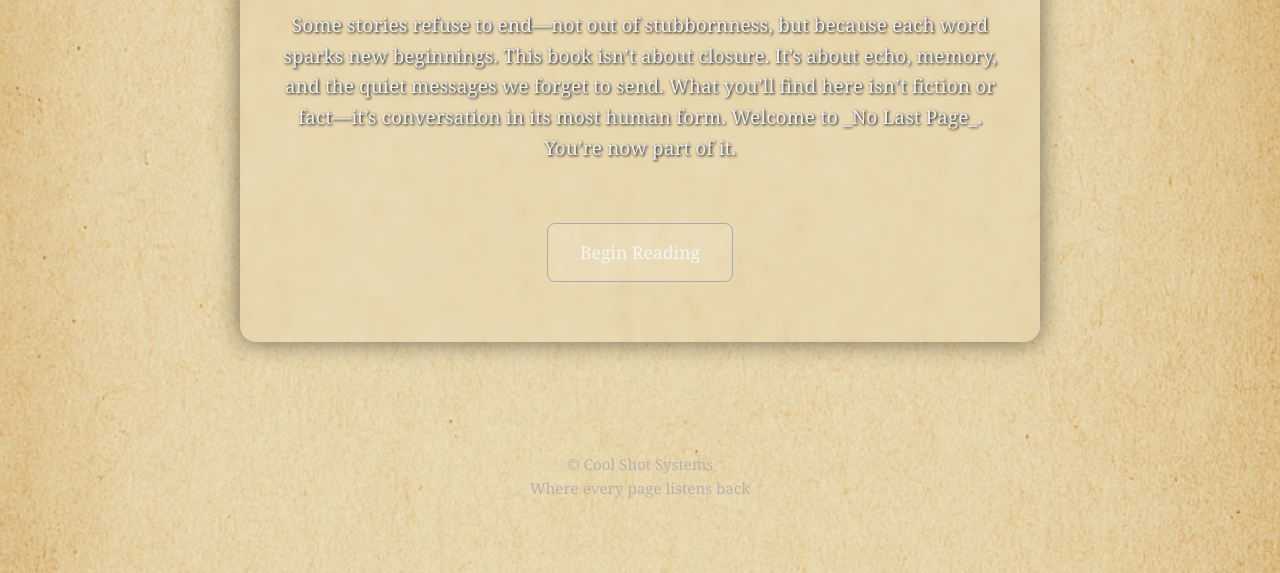
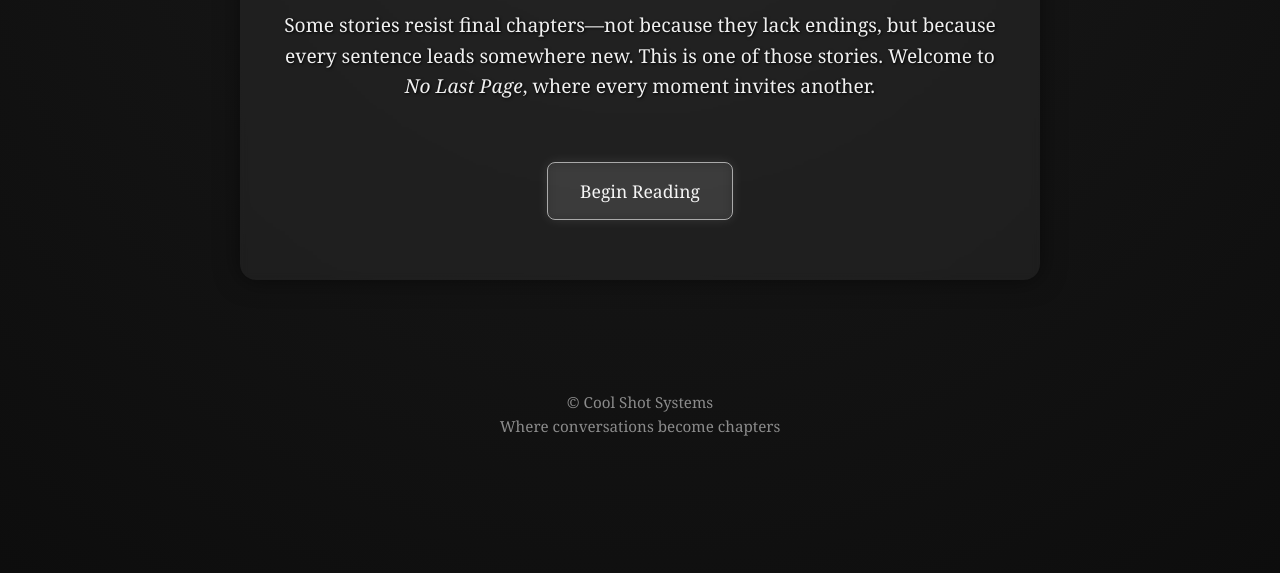
Before and after one commit to RayBen445/no-last-page, a plain HTML site: page preface.html in a window 1280 px wide. Shown: the part 227-800 px from the top of the page. Drawn offline with Linux system fonts and the light colour scheme.

Commit message:
Update preface.html

```diff
--- a/preface.html
+++ b/preface.html
@@ -6,22 +6,22 @@
   <title>Preface – No Last Page</title>
   <link rel="stylesheet" href="css/style.css" />
 </head>
-<body style="background-image: url('assets/images/preface-bg.jpeg'); background-size: cover; background-position: center;">
+<body>
 
   <div class="preface-container">
     <h2 class="section-title">Preface</h2>
     <p class="preface-text">
-      Some stories refuse to end—not out of stubbornness, but because each word sparks new beginnings.
-      This book isn’t about closure. It’s about echo, memory, and the quiet messages we forget to send.
-      What you’ll find here isn’t fiction or fact—it’s conversation in its most human form.
-      Welcome to _No Last Page_. You’re now part of it.
+      Some stories resist final chapters—not because they lack endings,
+      but because every sentence leads somewhere new.
+      This is one of those stories.
+      Welcome to <em>No Last Page</em>, where every moment invites another.
     </p>
     <a href="chapter1.html" class="enter-button">Begin Reading</a>
   </div>
 
   <footer>
     <p>© Cool Shot Systems</p>
-    <p>Where every page listens back</p>
+    <p>Where conversations become chapters</p>
   </footer>
 </body>
 </html>
```
